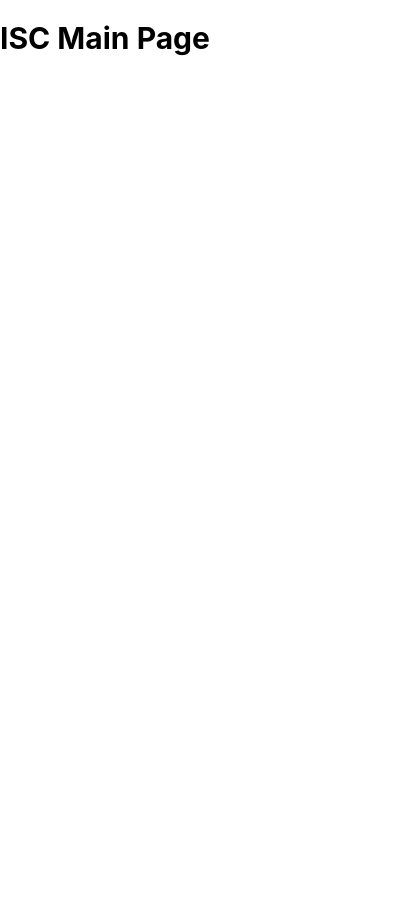
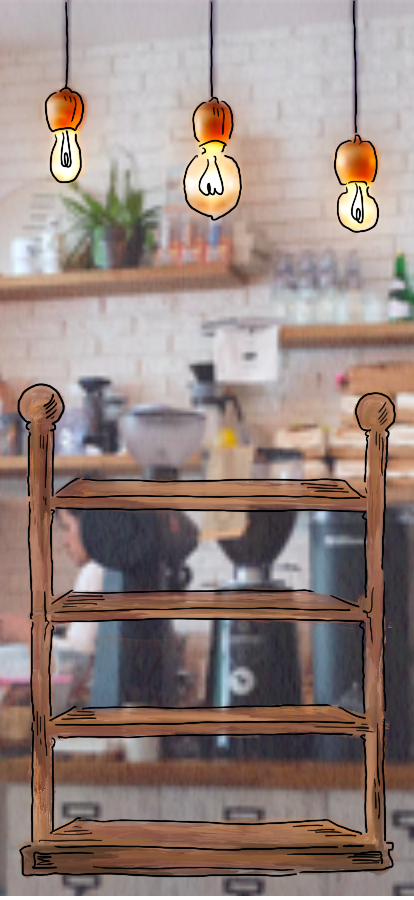
Before and after one commit to isc-exhibition/exhibition-web, a React (Create React App) app: page /main in a window 390 px wide. Shown: the whole page, 414 px wide, since content can reach past the window. Before the commit the page ends 844 px from the top, so only its background shows below. Built offline with nearby package versions, Linux system fonts and the light colour scheme.

Commit message:
:sparkles: add mobile background image to main page

```diff
--- a/src/components/BackgroundImage/BackgroundImage.tsx
+++ b/src/components/BackgroundImage/BackgroundImage.tsx
@@ -1,7 +1,8 @@
 import React from 'react';
+import backgroundImage from '../../assets/background/mobile_background.png';
 
 function BackgroundImage() {
-  return <h1>BackgroundImage</h1>;
+  return <img src={backgroundImage} alt="" />;
 }
 
 export default BackgroundImage;
--- a/src/pages/MainPage/MainPage.module.scss
+++ b/src/pages/MainPage/MainPage.module.scss
@@ -1,3 +1,3 @@
-.header {
-  font-size: 30px;
+.background {
+  width: 200px;
 }
--- a/src/pages/MainPage/MainPage.tsx
+++ b/src/pages/MainPage/MainPage.tsx
@@ -1,8 +1,8 @@
 import React from 'react';
-import styles from './MainPage.module.scss';
+import BackgroundImage from '../../components/BackgroundImage/BackgroundImage';
 
 function MainPage() {
-  return <h1 className={styles.header}>ISC Main Page</h1>;
+  return <BackgroundImage />;
 }
 
 export default MainPage;
```
Also changed, not shown: src/assets/background/mobile_background.png (added).
